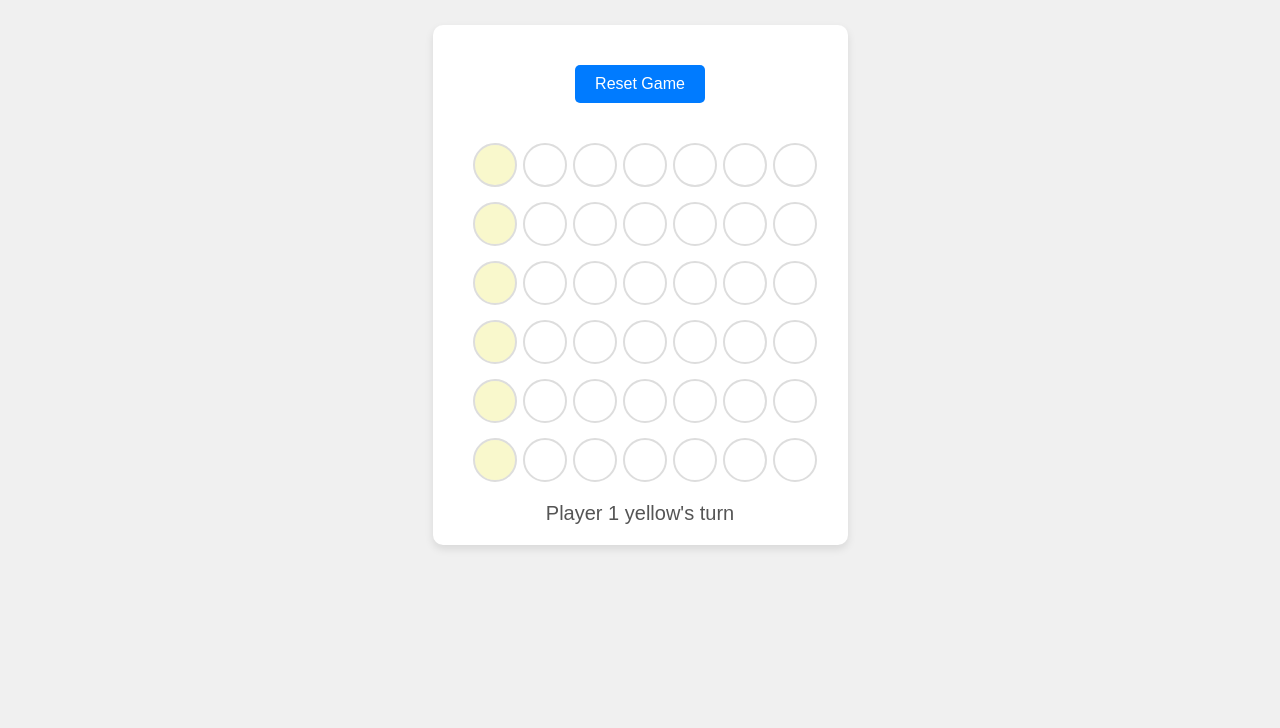
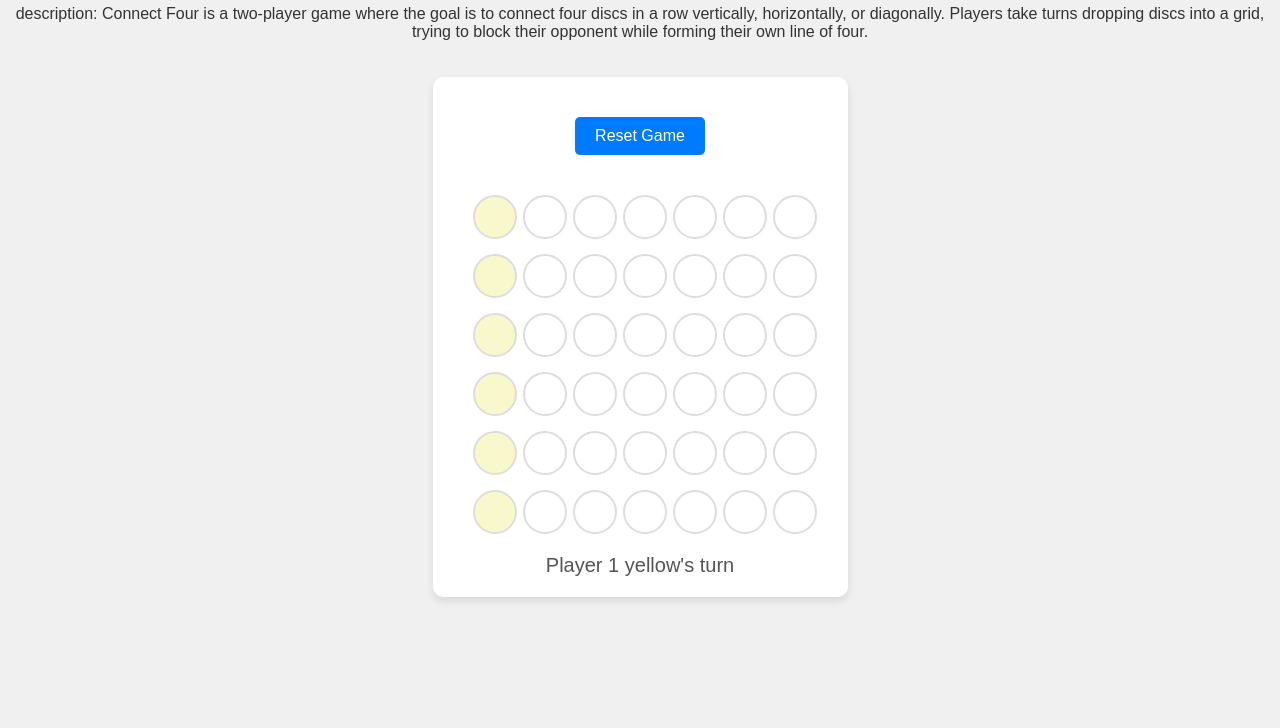
Before and after one commit to fwan0121/coonectFour, a website with bundled scripts: page public/index.html in a window 1280 px wide. Shown: the part 72-800 px from the top of the page. Built offline with nearby package versions, Linux system fonts and the light colour scheme.

Commit message:
edit html

```diff
--- a/public/index.html
+++ b/public/index.html
@@ -6,16 +6,15 @@
     <link rel="stylesheet" href="./css/main.css">
 </head>
 <body>
-    <!-- <h1>Counter: <span id="value">0</span></h1>
-    <button id="increment">Increment</button>
-    <button id="decrement">Decrement</button> -->
+
     <h1>Connect four</h1>
+    <p>description: Connect Four is a two-player game where the goal is to connect four discs in a row vertically, horizontally, or diagonally. Players take turns dropping discs into a grid, trying to block their opponent while forming their own line of four.
+    </p>
     <section>
         <button id='resetBtn'>Reset Game</button>
         <div id="board"></div>
         <div id="gameStatus"></div>
         <script type="module" src="./src/connectFour.js"></script>
     </section>
-    <!-- <script type="module" src="./src/index.js"></script> -->
 </body>
 </html>
```
